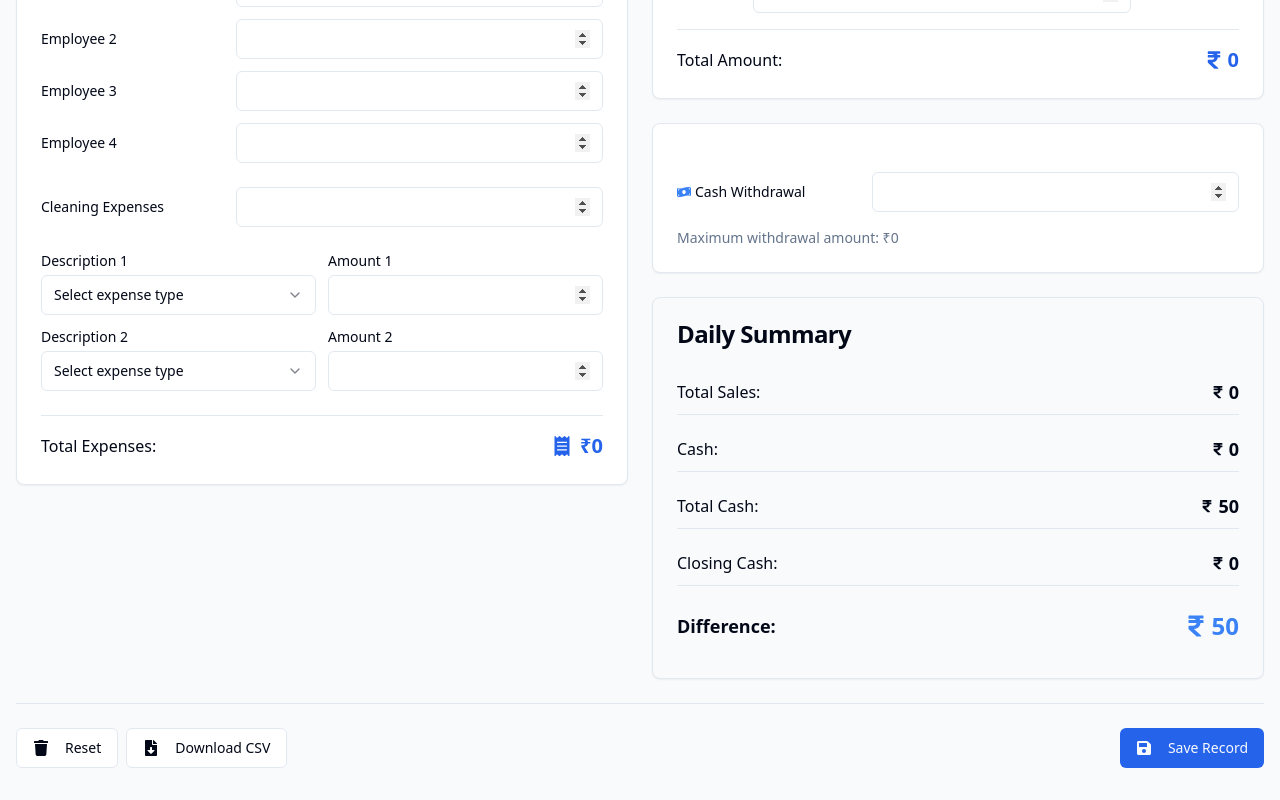
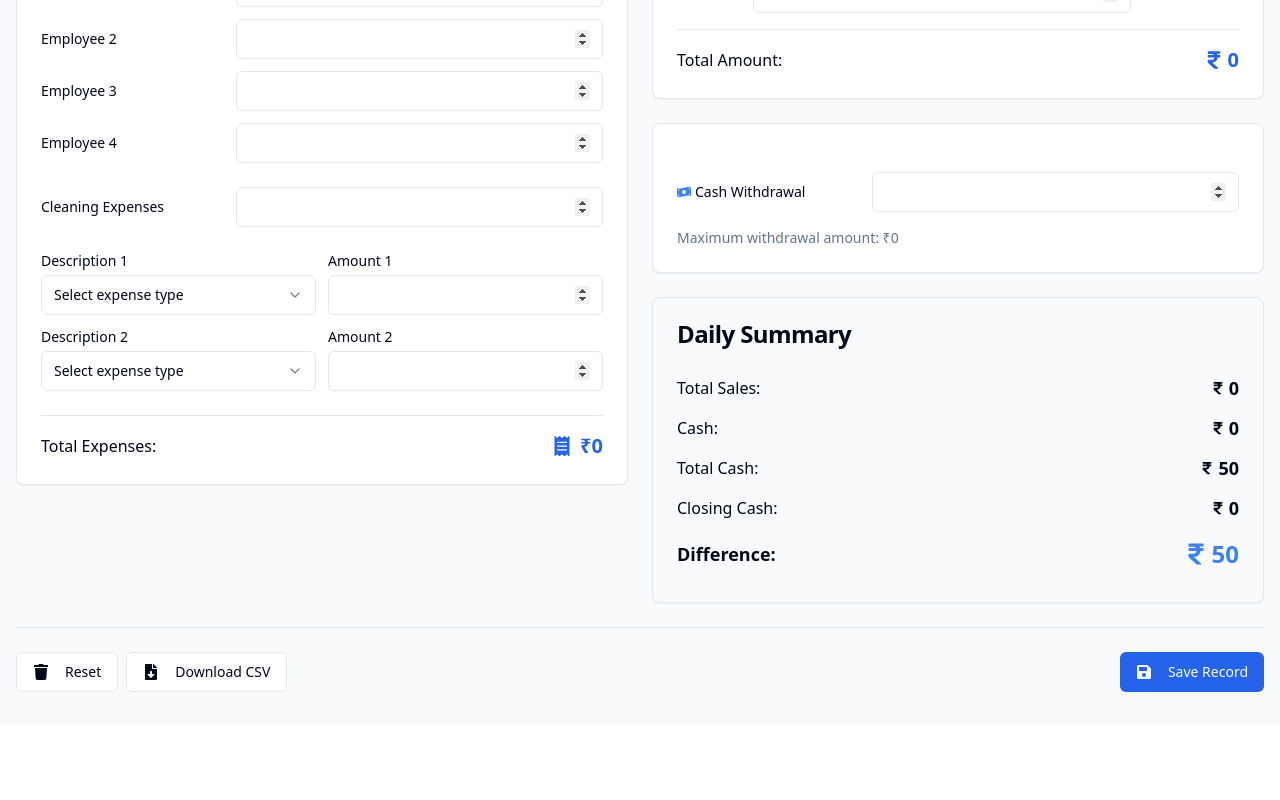
Before and after one commit to Balajimcr/SalesTracker, a React (Vite) app: page / in a window 1280 px wide. Shown: the part 680-1480 px from the top of the page. After the commit the page ends 1404 px from the top, so only its background shows below. Built offline with nearby package versions, Linux system fonts and the light colour scheme.

Commit message:
Fix: Reduce spacing in SalesSummary component
Reduced the vertical spacing between the summary items in the SalesSummary component for a more compact layout.

```diff
--- a/src/components/dashboard/SalesSummary.tsx
+++ b/src/components/dashboard/SalesSummary.tsx
@@ -57,9 +57,9 @@ const SalesSummary = ({ data }: SalesSummaryProps) => {
         </CardTitle>
       </CardHeader>
       <CardContent>
-        <div className="space-y-3">
+        <div className="space-y-1"> {/* Reduced space-y from 3 to 1 */}
           {summaryItems.map((item) => (
-            <div key={item.label} className="flex justify-between items-center py-2 border-b">
+            <div key={item.label} className="flex justify-between items-center py-1 border-none"> {/* Removed border-b, reduced py from 2 to 1 */}
               <span className="font-medium">{item.label}:</span>
               <span className="text-lg font-semibold flex items-center">
                 <FaRupeeSign className="mr-1 text-sm" />
@@ -68,7 +68,7 @@ const SalesSummary = ({ data }: SalesSummaryProps) => {
             </div>
           ))}
 
-          <div className="flex justify-between items-center py-3 mt-2">
+          <div className="flex justify-between items-center py-2 mt-1"> {/* Reduced py from 3 to 2, reduced mt from 2 to 1 */}
             <span className="font-bold text-lg">Difference:</span>
             <span className={`text-2xl font-bold flex items-center ${statusColors[differenceStatus]}`}>
               <FaRupeeSign className="mr-1" />
```
